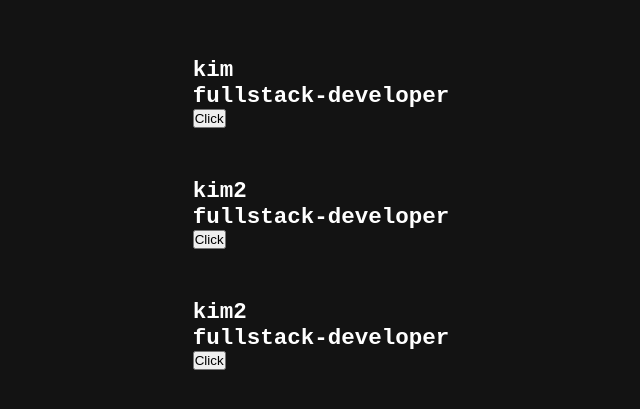
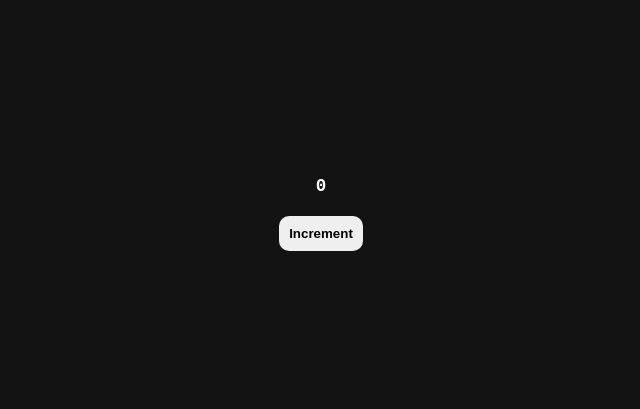
Before and after one commit to Oliverr11/Learning-ReactJs, a React (Vite) app: page / in a window 1280 px wide. Shown: the part 187-596 px from the top of the page, without its empty margins (319-959 px from the left). Built offline with nearby package versions, Linux system fonts and the light colour scheme.

Commit message:
Use State - Increment

```diff
--- a/src/App.css
+++ b/src/App.css
@@ -8,8 +8,16 @@
   display: flex;
   justify-content: center;
   align-items: center;
+  text-align: center;
 }
 
 .container article {
   margin: 50px;
 }
+button {
+  margin-top: 20px;
+  border: none;
+  padding: 10px;
+  border-radius: 10px;
+  font-weight: bold;
+}
--- a/src/App.jsx
+++ b/src/App.jsx
@@ -1,10 +1,10 @@
 import "./App.css";
-import Users from "./components/Get Props From Child/Users";
+import UseState from "./components/UseState Hook/UseState";
 
 const App = () => {
   return (
     <div className="container">
-      <Users />
+      <UseState />
     </div>
   );
 };
--- /dev/null
+++ b/src/components/UseState Hook/UseState.jsx
@@ -0,0 +1,16 @@
+import React from "react";
+
+const UseState = () => {
+  const [count, setCount] = React.useState(0);
+  function handleIncrement() {
+    setCount(count + 1);
+  }
+  return (
+    <div>
+      <h3>{count}</h3>
+      <button onClick={handleIncrement}>Increment</button>
+    </div>
+  );
+};
+
+export default UseState;
```
